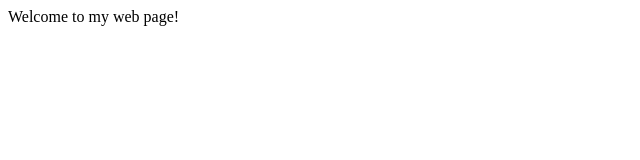
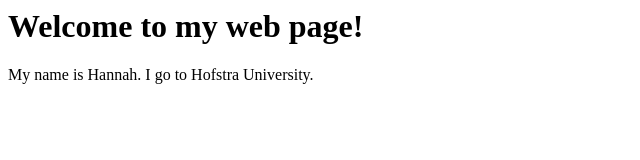
Before and after one commit to hloesch/hloesch.github.io, a plain HTML site: page jrnl80/index.html in a window 1280 px wide. Shown: the whole page, without its empty margins (0-640 px from the left). Drawn offline with Linux system fonts and the light colour scheme.

Commit message:
Update index.html

```diff
--- a/jrnl80/index.html
+++ b/jrnl80/index.html
@@ -2,7 +2,8 @@
   <head>
   </head>
   <body>
-  Welcome to my web page!
+    <h1>Welcome to my web page!</h1>
+    My name is Hannah. I go to Hofstra University.
 
 
   </body>
```
